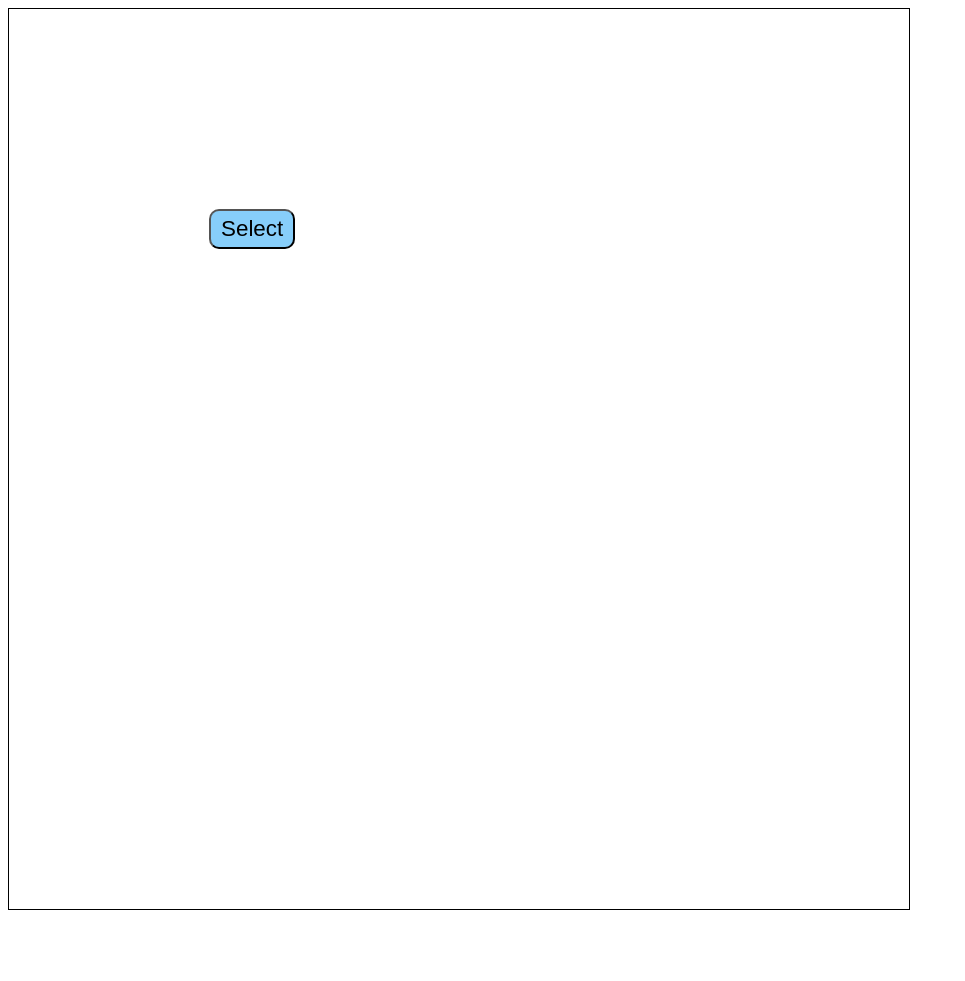
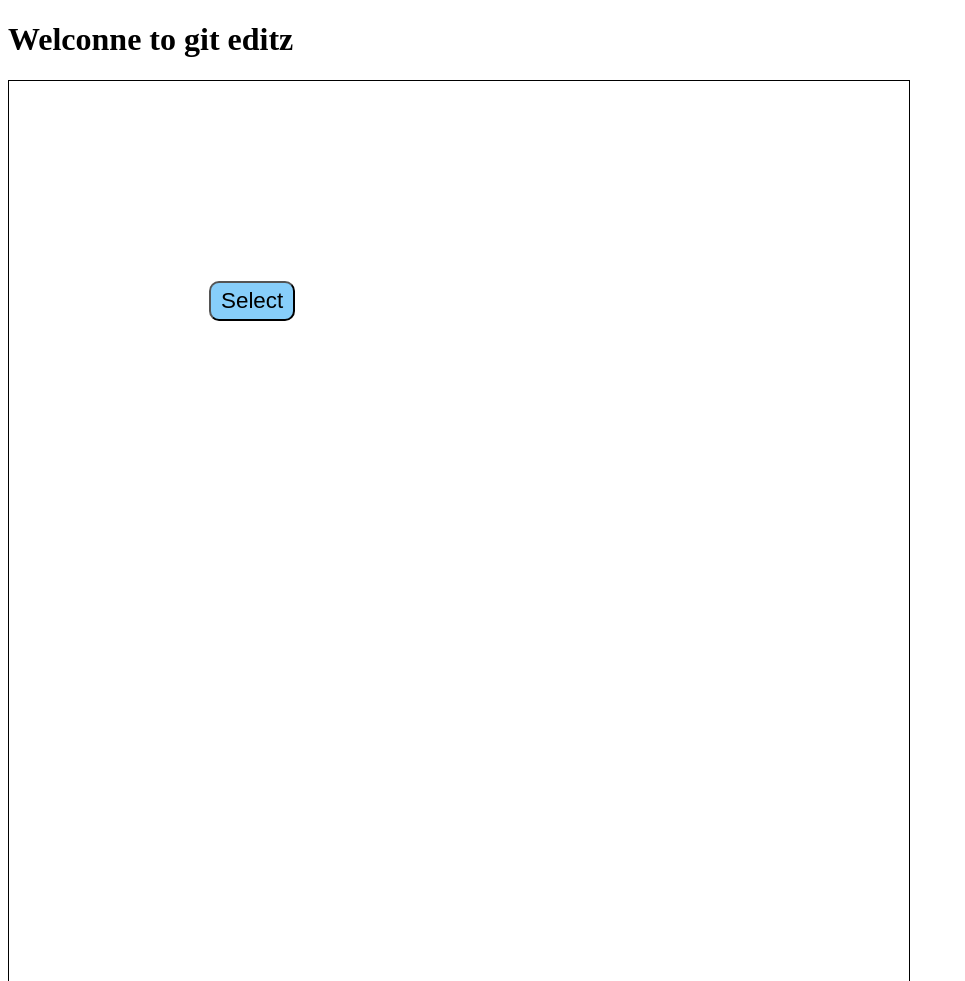
Before and after one commit to Ashish-Sharma2302/Ashish-Demo3, a plain HTML site: page index.html in a window 1280 px wide. Shown: the top 981 px of the page, without its empty margins (0-965 px from the left). Before the commit the page ends 918 px from the top, so only its background shows below. Drawn offline with Linux system fonts and the light colour scheme.

Commit message:
added new lines

```diff
--- a/index.html
+++ b/index.html
@@ -56,6 +56,7 @@
     </style>
 </head>
 <body>
+    <h1>Welconne to git editz</h1>
     <main>
         <button id="selectlanguage">Select</button>
         <div id="languagecon">
```
Also changed, not shown: 1 other file.
